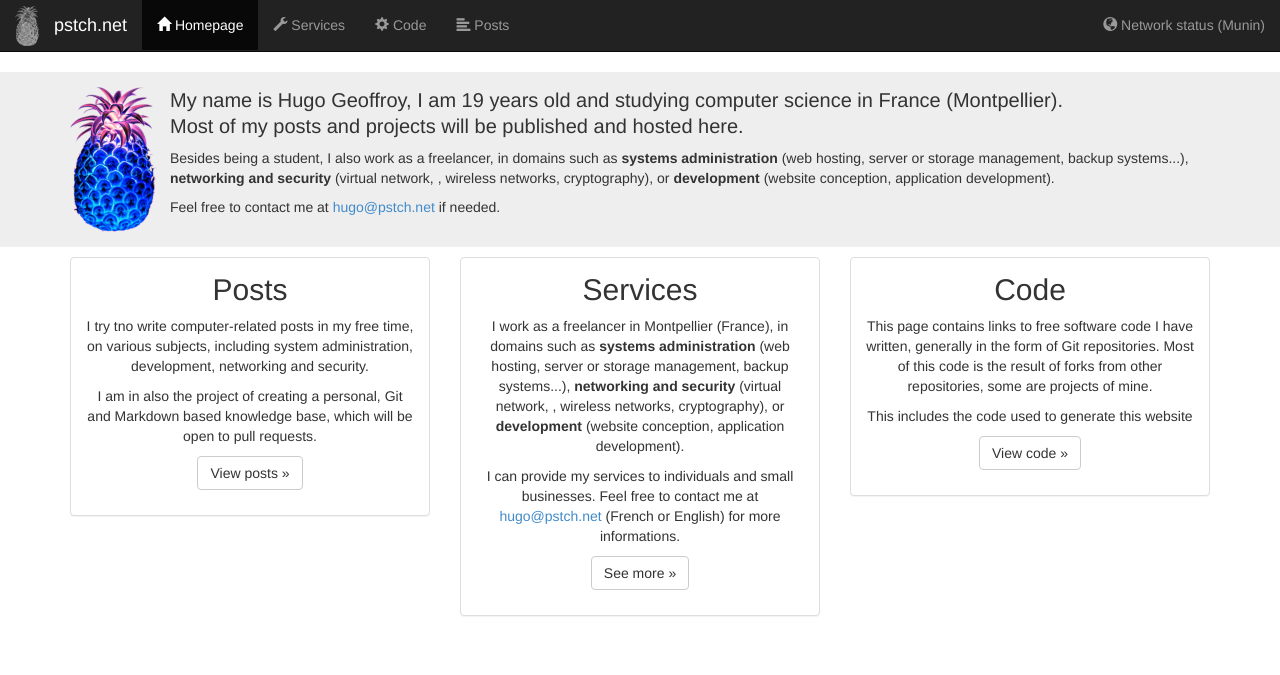
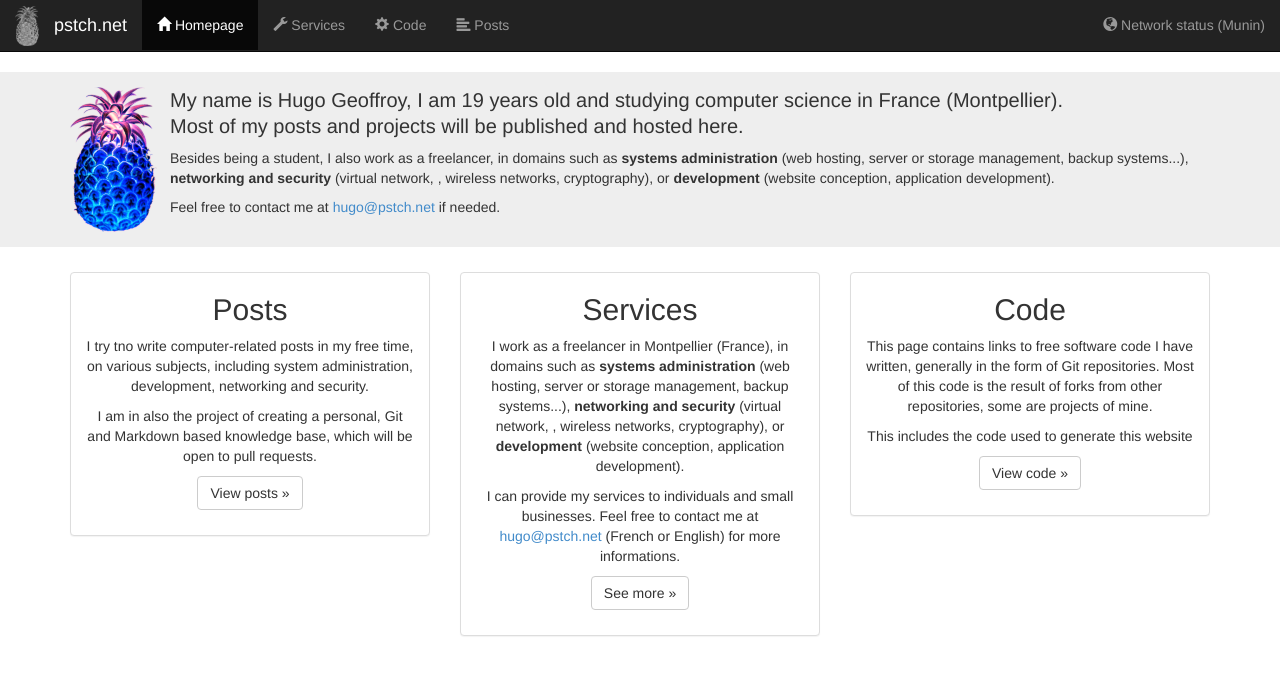
Before and after one commit to pstch/pstch-www, a Jekyll site: the page built from index.html, in a window 1280 px wide. Shown: the top 675 px of the page. Built offline with Jekyll 4.4.1, drawn with Linux system fonts in a browser that asks for light colours.

```diff
--- a/media/css/custom.css
+++ b/media/css/custom.css
@@ -8,7 +8,7 @@
 #home-header {
     padding-top: 15px;
     padding-bottom: 15px;
-    margin-bottom: 10px;
+    margin-bottom: 25px;
 }
 #home-header > .container > img {
     float: left;
@@ -30,5 +30,5 @@
     text-align: center;
 }
 #home-cells > .row > div h2 {
-    margin-top: 0px;
+    margin-top: 5px;
 }
```
